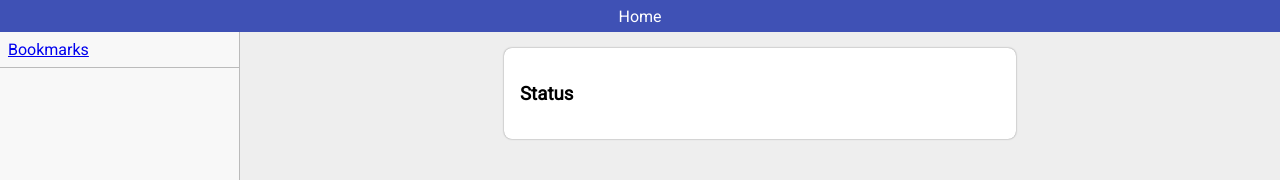
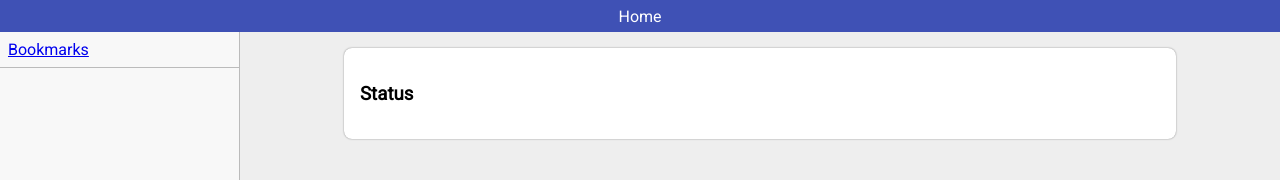
Before and after one commit to PenguinBomber/PenguinBomber.github.io, a plain HTML site: page index.html in a window 1280 px wide. Shown: the top 180 px of the page. Drawn offline with Linux system fonts and the light colour scheme.

Commit message:
New page setup

```diff
--- a/styles/site.css
+++ b/styles/site.css
@@ -27,7 +27,7 @@
 	padding: 1em;
 	margin-bottom: 2em;
 	width: calc(100% - 2em);
-	max-width: 30em;
+	max-width: 50em;
 	border-radius: 0.5em;
   box-shadow: 0 0 0.1em rgba(0,0,0, 0.5);
 }
```
